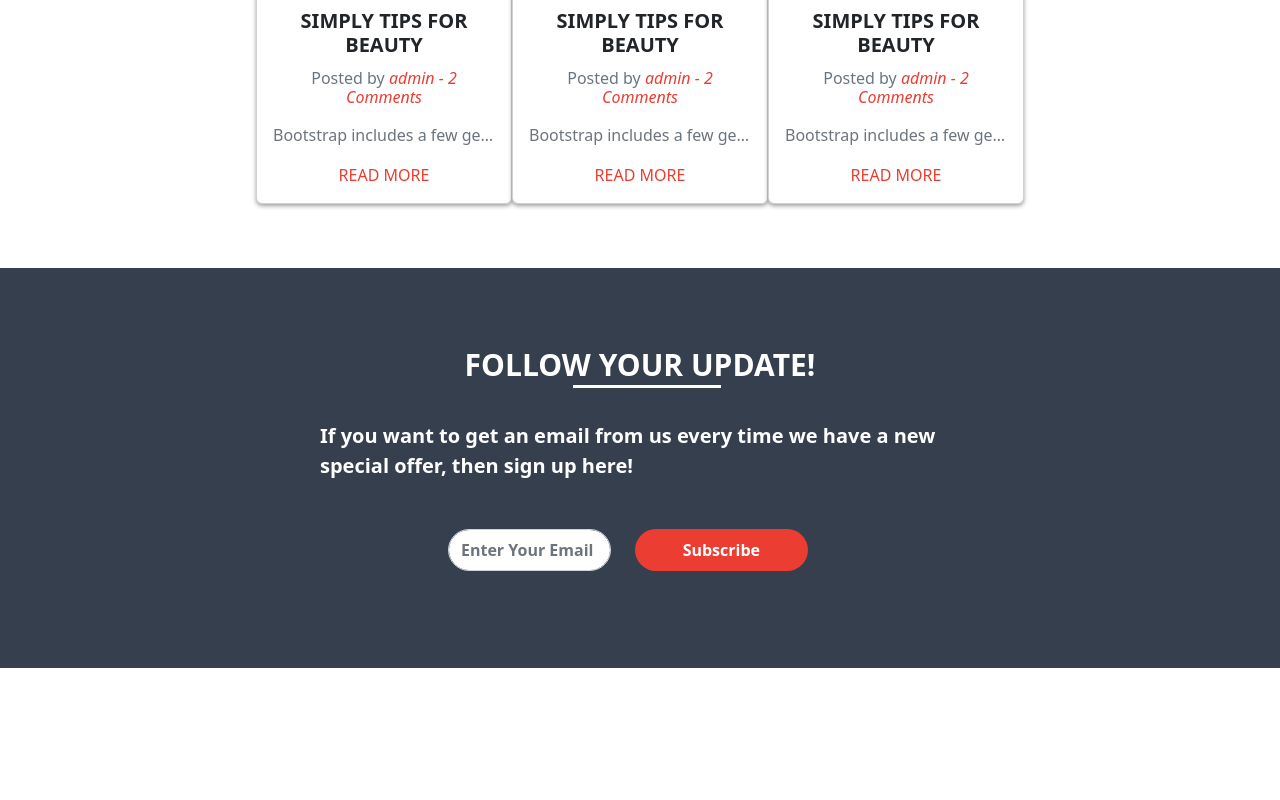
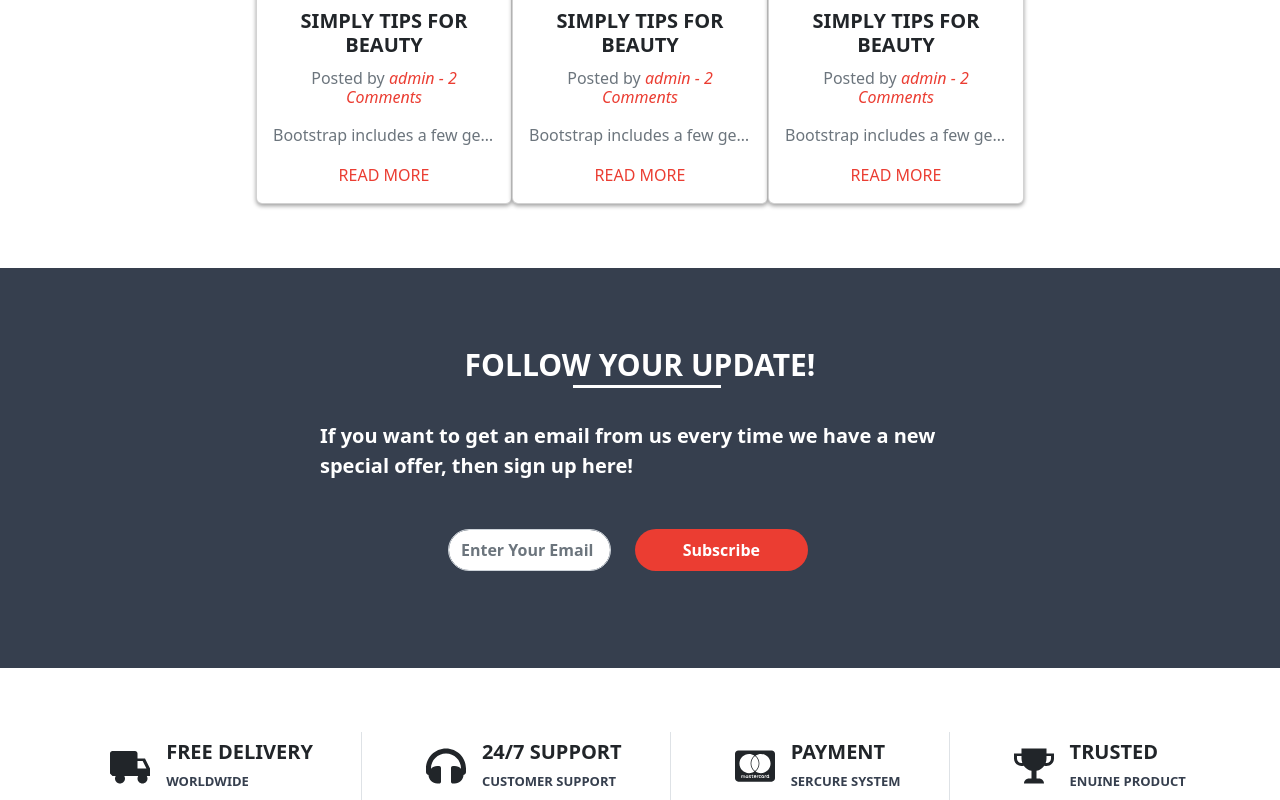
Before and after one commit to HuyDinh97/reactjs-shop, a React (Create React App) app: page / in a window 1280 px wide. Shown: the part 3000-3800 px from the top of the page. Before the commit the page ends 3668 px from the top, so only its background shows below. Built offline with nearby package versions, Linux system fonts and the light colour scheme.

Commit message:
ServiceBanner

```diff
--- a/src/components/Layout/Layout.js
+++ b/src/components/Layout/Layout.js
@@ -9,6 +9,7 @@ import Banner from './Banner/Banner';
 import CustomerComment from './Customer comment/CustomerComment';
 import LastestNews from './Lastest News/LastestNews';
 import SubscribeEmail from './Subscribe Email/SubscribeEmail';
+import ServiceBanner from './Service Banner/ServiceBanner';
 
 import classes from './Layout.module.css';
 
@@ -30,6 +31,9 @@ function Layout(_props) {
         <LastestNews />
       </main>
       <SubscribeEmail />
+      <main className={classes.main}>
+        <ServiceBanner />
+      </main>
     </div>
   );
 }
--- a/src/components/Layout/Service Banner/ServiceBanner.js
+++ b/src/components/Layout/Service Banner/ServiceBanner.js
@@ -0,0 +1,53 @@
+import React from 'react';
+
+import { ImTruck, ImTrophy } from 'react-icons/im';
+import { FaHeadphones, FaCcMastercard } from 'react-icons/fa';
+
+import classes from './ServiceBanner.module.css';
+
+function ServiceBanner() {
+  return (
+    <div className={classes.ServiceBanner_box}>
+      <div className="border-end d-flex align-items-center flex-row px-5">
+        <div className="d-flex mx-3 flip-img fs-1">
+          <ImTruck />
+        </div>
+        <div className={classes.w_max_content}>
+          <h5 className="fw-bold mt-2">FREE DELIVERY</h5>
+          <div className={classes.icon_subtitle}>WORLDWIDE</div>
+        </div>
+      </div>
+
+      <div className="border-end d-flex align-items-center flex-row px-5">
+        <div className="d-flex mx-3 flip-img fs-1">
+          <FaHeadphones />
+        </div>
+        <div className={classes.w_max_content}>
+          <h5 className="fw-bold mt-2">24/7 SUPPORT</h5>
+          <div className={classes.icon_subtitle}>CUSTOMER SUPPORT</div>
+        </div>
+      </div>
+      <div className="border-end d-flex align-items-center flex-row px-5">
+        <div className="d-flex mx-3 flip-img fs-1">
+          <FaCcMastercard />
+        </div>
+        <div className={classes.w_max_content}>
+          <h5 className="fw-bold mt-2">PAYMENT</h5>
+          <div className={classes.icon_subtitle}>SERCURE SYSTEM</div>
+        </div>
+      </div>
+
+      <div className="border-0 d-flex align-items-center flex-row px-5">
+        <div className="d-flex mx-3 flip-img fs-1">
+          <ImTrophy />
+        </div>
+        <div className={classes.w_max_content}>
+          <h5 className="fw-bold mt-2">TRUSTED</h5>
+          <div className={classes.icon_subtitle}>ENUINE PRODUCT</div>
+        </div>
+      </div>
+    </div>
+  );
+}
+
+export default ServiceBanner;
--- a/src/components/Layout/Service Banner/ServiceBanner.module.css
+++ b/src/components/Layout/Service Banner/ServiceBanner.module.css
@@ -0,0 +1,16 @@
+.icon_subtitle {
+  font-weight: 600!important;
+  margin-bottom: 0.5rem!important;
+  color: #363f4e;
+  font-size: 13px;
+}
+
+.ServiceBanner_box {
+  margin-top: 4rem;
+  display: flex;
+  justify-content: center;
+}
+
+.w_max_content {
+  width: max-content;
+}
```
